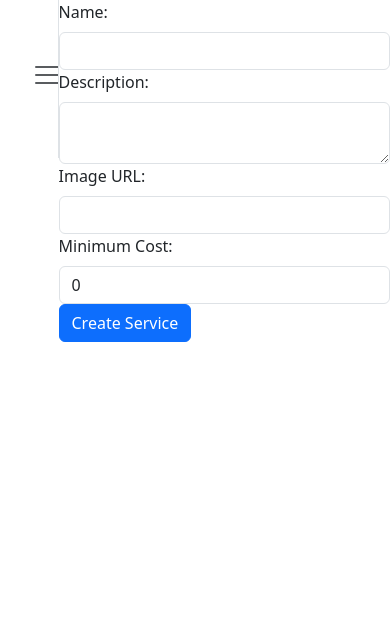
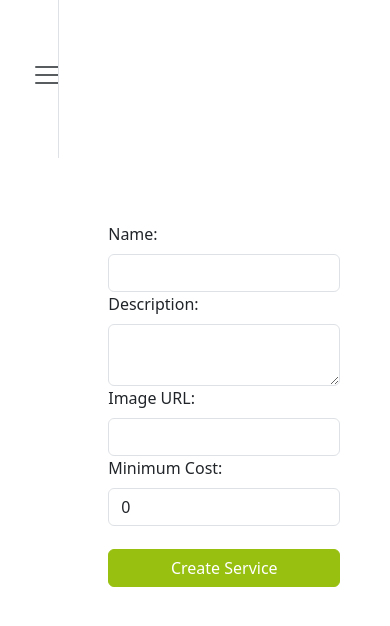
Before and after one commit to vangelif/mvrva-transport-front-end, a React (Create React App) app: page /add-reservation in a window 390 px wide. Shown: the top 626 px of the page. Built offline with nearby package versions, Linux system fonts and the light colour scheme.

Commit message:
Add design for service form both desktop and mobile

```diff
--- a/src/components/admin_items/add_services.js
+++ b/src/components/admin_items/add_services.js
@@ -38,7 +38,8 @@ const ServiceCreationForm = () => {
   };
 
   return (
-    <Form onSubmit={handleSubmit} className="add-service-submit">
+    <div class="card-service">
+      <Form onSubmit={handleSubmit} className="add-service-submit">
       <Form.Group controlId="name">
         <Form.Label>Name:</Form.Label>
         <Form.Control
@@ -83,12 +84,14 @@ const ServiceCreationForm = () => {
         />
       </Form.Group>
 
-      <Button variant="primary" type="submit">
+      <Button variant="primary" className="submit-btn" type="submit">
         Create Service
       </Button>
 
       {serviceAdded && <SuccessComponent message="✅ Service added successfully!" />}
     </Form>
+    </div>
+
   );
 };
 
--- a/src/css/custom.css
+++ b/src/css/custom.css
@@ -197,6 +197,32 @@
   width: 80vw;
 }
 
+.card-service {
+  display: flex;
+  flex-direction: column;
+  height: 100vh;
+  justify-content: space-around;
+}
+
+.add-service-submit {
+  margin-left: 15%;
+  margin-right: 15%;
+  display: flex;
+  flex-direction: column;
+  /* margin-left: 280px;
+  margin-top: 250px; */
+}
+
+.submit-btn {
+  margin-top: 10%;
+    margin-bottom: 15%;
+    display: flex;
+    flex-direction: row;
+    justify-content: space-around;
+    background-color: #97c010;
+    border-color: #97c010;
+}
+
 @media (max-width: 1200px) {
   .logo-img {
     margin-bottom: 9rem;
```
